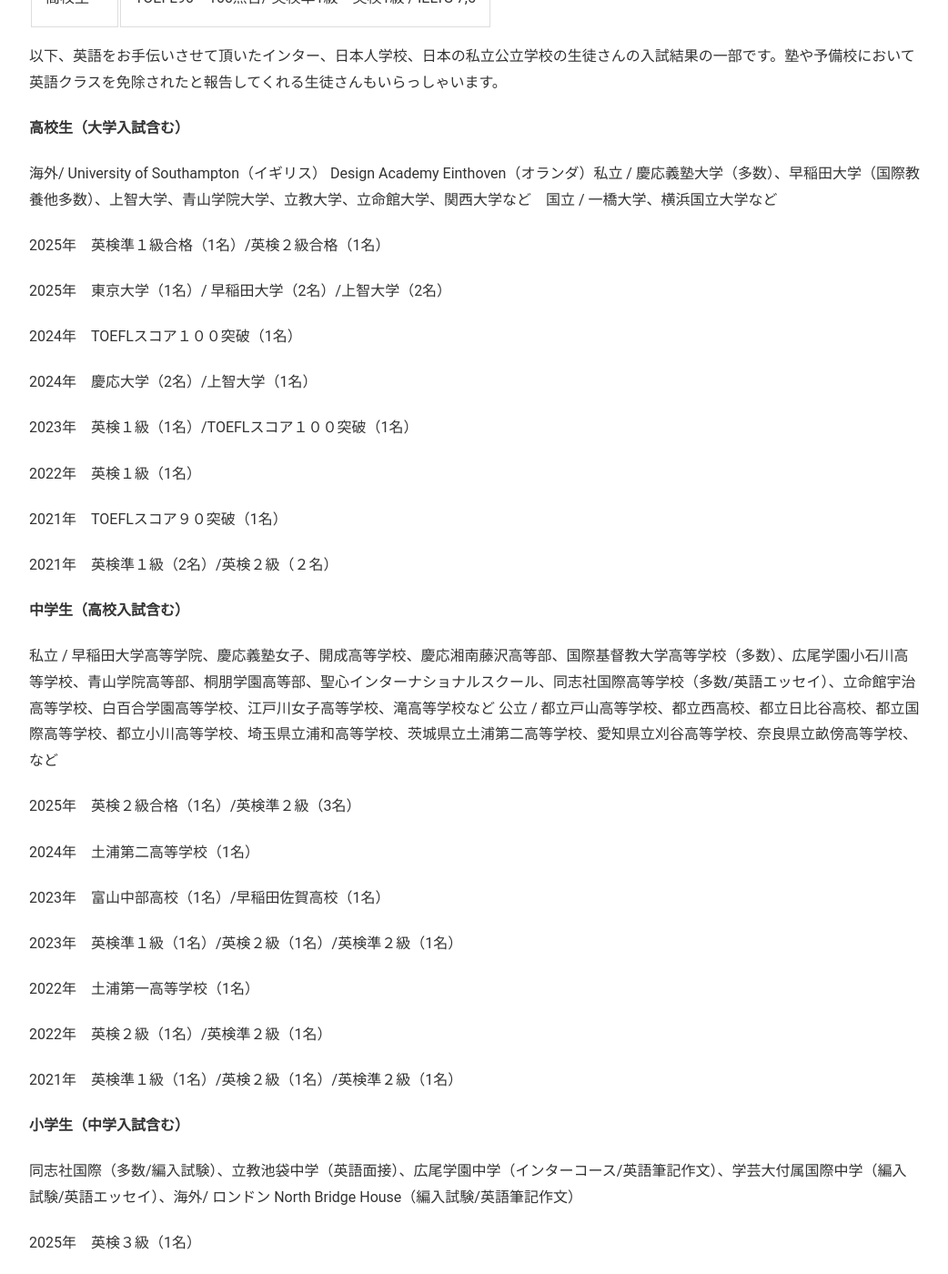
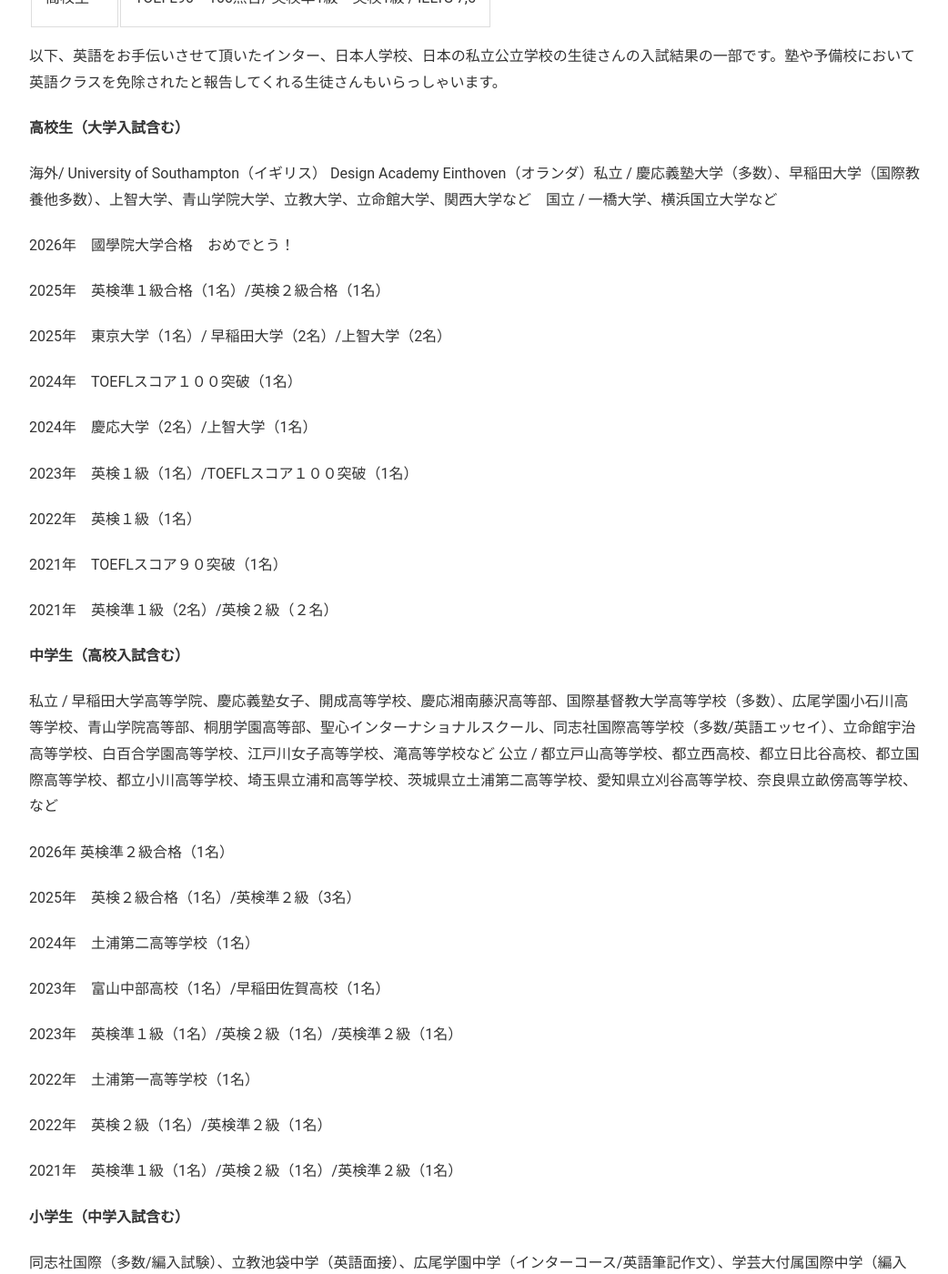
Before and after one commit to phocean/akispace, a Jekyll site: the page built from exam_results.md, in a window 1280 px wide and 1400 px high, scrolled down 486 px. Shown: the whole window at 91% size, without its empty margins (118-1160 px from the left). Built offline with Jekyll 4.4.1, drawn with Linux system fonts in a browser that asks for light colours.

Commit message:
Update exam_results.md

```diff
--- a/exam_results.md
+++ b/exam_results.md
@@ -22,6 +22,8 @@
 
 海外/ University of Southampton（イギリス） Design Academy Einthoven（オランダ）私立 / 慶応義塾大学（多数）、早稲田大学（国際教養他多数）、上智大学、青山学院大学、立教大学、立命館大学、関西大学など　国立 / 一橋大学、横浜国立大学など
 
+2026年　國學院大学合格　おめでとう！
+
 2025年　英検準１級合格（1名）/英検２級合格（1名）
 
 2025年　東京大学（1名）/ 早稲田大学（2名）/上智大学（2名）
@@ -42,6 +44,8 @@
 
 私立 / 早稲田大学高等学院、慶応義塾女子、開成高等学校、慶応湘南藤沢高等部、国際基督教大学高等学校（多数）、広尾学園小石川高等学校、青山学院高等部、桐朋学園高等部、聖心インターナショナルスクール、同志社国際高等学校（多数/英語エッセイ）、立命館宇治高等学校、白百合学園高等学校、江戸川女子高等学校、滝高等学校など   公立 / 都立戸山高等学校、都立西高校、都立日比谷高校、都立国際高等学校、都立小川高等学校、埼玉県立浦和高等学校、茨城県立土浦第二高等学校、愛知県立刈谷高等学校、奈良県立畝傍高等学校、など
 
+2026年 英検準２級合格（1名）
+
 2025年　英検２級合格（1名）/英検準２級（3名）
 
 2024年　土浦第二高等学校（1名）
@@ -60,6 +64,8 @@
 
 同志社国際（多数/編入試験）、立教池袋中学（英語面接）、広尾学園中学（インターコース/英語筆記作文）、学芸大付属国際中学（編入試験/英語エッセイ）、海外/ ロンドン North Bridge House（編入試験/英語筆記作文）
 
+2026年　英検３級（1名）
+
 2025年　英検３級（1名）
 
 2024年　英検準２級（1名）
```
